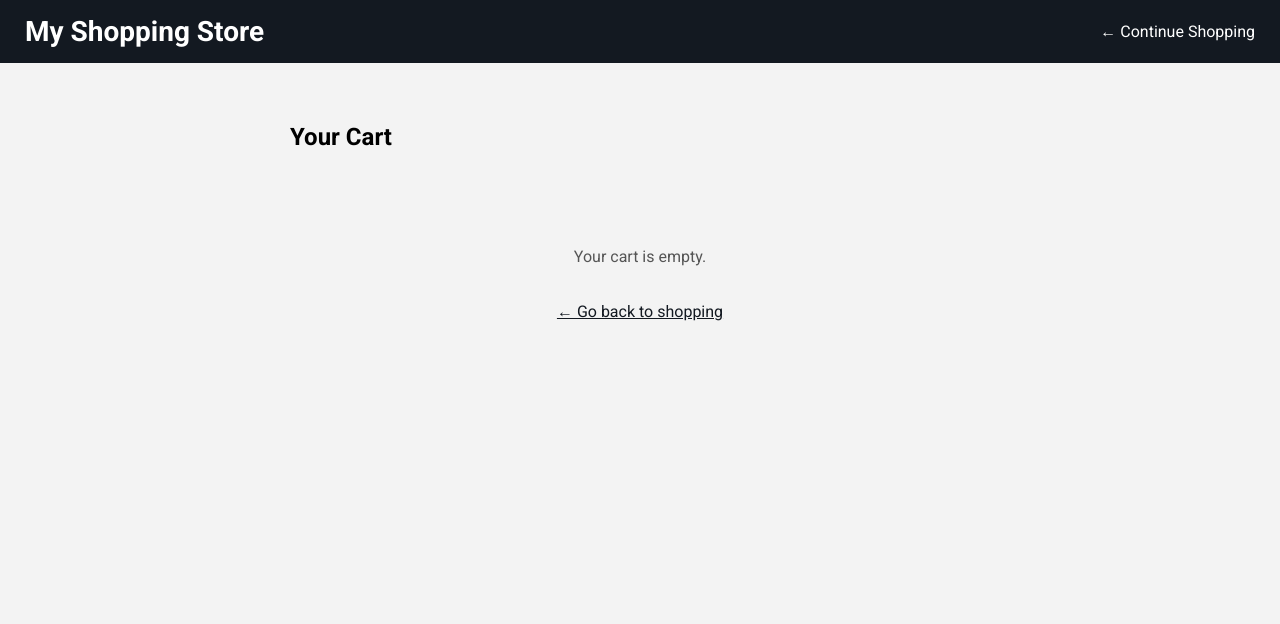
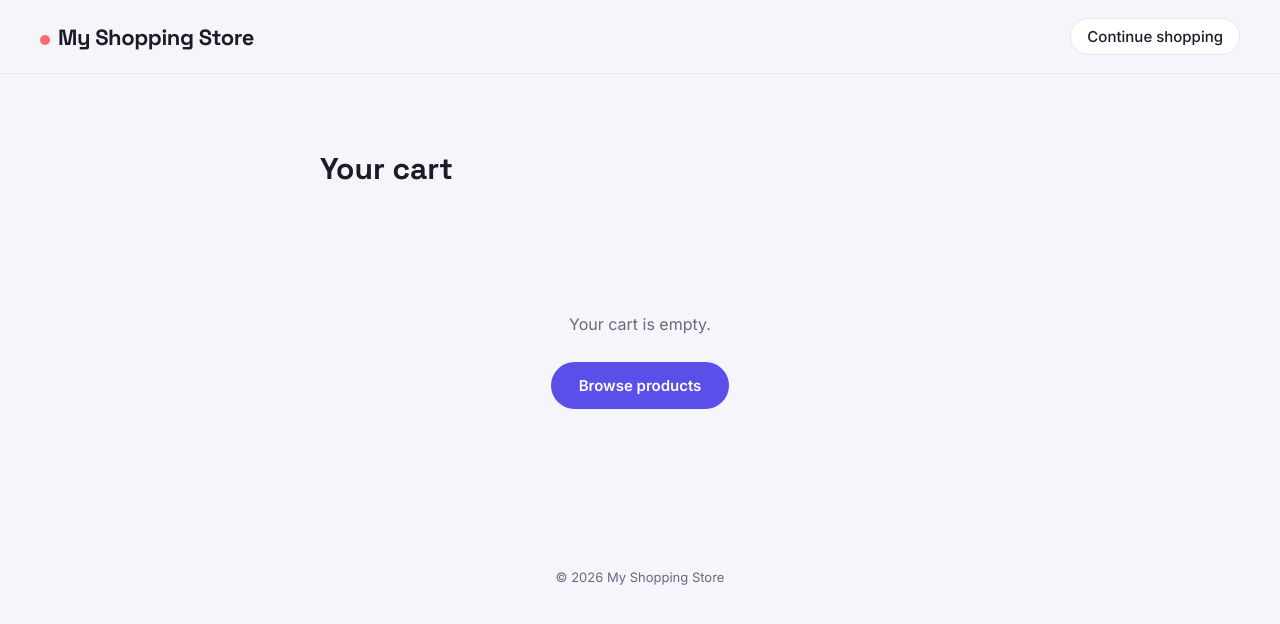
Before and after one commit to shrinithi19/ecommerce-cicd, a Flask app: page /cart in a window 1280 px wide. Shown: the top 624 px of the page. Run offline with Flask 3, Linux system fonts and the light colour scheme.

Commit message:
Refactor cart.html for improved layout and styling

```diff
--- a/templates/cart.html
+++ b/templates/cart.html
@@ -2,47 +2,29 @@
 <html lang="en">
 <head>
     <meta charset="UTF-8">
+    <meta name="viewport" content="width=device-width, initial-scale=1.0">
     <title>Your Cart</title>
-    <link href="https://fonts.googleapis.com/css2?family=Roboto:wght@300;400;500;700&display=swap" rel="stylesheet">
-    <style>
-        body { font-family: 'Roboto', sans-serif; background-color: #f3f3f3; margin: 0; }
-        .navbar { background-color: #131921; color: white; padding: 15px 25px; display: flex; justify-content: space-between; align-items: center; }
-        .navbar h1 { margin: 0; font-size: 28px; }
-        .navbar a { color: white; text-decoration: none; }
-        .container { padding: 40px; max-width: 700px; margin: 0 auto; }
-        .cart-item { background: white; border-radius: 8px; padding: 15px 20px; margin-bottom: 15px; display: flex; align-items: center; box-shadow: 0 2px 6px rgba(0,0,0,0.1); }
-        .cart-item img { width: 70px; height: 70px; border-radius: 6px; margin-right: 20px; }
-        .item-info { flex: 1; }
-        .item-info h3 { margin: 0 0 5px 0; }
-        .item-price { color: #b12704; font-weight: 500; }
-        .qty-form { display: flex; align-items: center; gap: 8px; }
-        .qty-form input { width: 50px; padding: 5px; text-align: center; }
-        .remove-btn { background: none; border: none; color: #b12704; cursor: pointer; font-size: 14px; margin-left: 15px; }
-        .update-btn { padding: 5px 10px; background: #eee; border: 1px solid #ccc; border-radius: 4px; cursor: pointer; }
-        .subtotal { min-width: 90px; text-align: right; font-weight: 500; }
-        .total-box { background: white; border-radius: 8px; padding: 20px; margin-top: 20px; text-align: right; font-size: 20px; font-weight: 700; box-shadow: 0 2px 6px rgba(0,0,0,0.1); }
-        .empty { text-align: center; color: #555; padding: 60px 0; }
-        .back-link { display: inline-block; margin-top: 20px; color: #131921; }
-    </style>
+    <link rel="stylesheet" href="{{ url_for('static', filename='style.css') }}">
 </head>
 <body>
     <div class="navbar">
-        <h1>My Shopping Store</h1>
-        <a href="/">&larr; Continue Shopping</a>
+        <h1><span class="logo-dot"></span>My Shopping Store</h1>
+        <a href="/" class="cart-link">Continue shopping</a>
     </div>
-    <div class="container">
-        <h2>Your Cart</h2>
+
+    <div class="cart-wrap">
+        <h2>Your cart</h2>
         {% if items %}
             {% for item in items %}
             <div class="cart-item">
-                <img src="{{ item.image }}" alt="{{ item.name }}">
+                <div class="thumb"><img src="{{ item.image }}" alt="{{ item.name }}"></div>
                 <div class="item-info">
                     <h3>{{ item.name }}</h3>
-                    <span class="item-price">${{ item.price }}</span>
+                    <span class="price">${{ item.price }}</span>
                 </div>
-                <form class="qty-form" action="/cart/update/{{ item.id }}" method="POST">
+                <form class="stepper" action="/cart/update/{{ item.id }}" method="POST">
                     <input type="number" name="quantity" value="{{ item.quantity }}" min="0">
-                    <button type="submit" class="update-btn">Update</button>
+                    <button type="submit">Update</button>
                 </form>
                 <div class="subtotal">${{ "%.2f"|format(item.subtotal) }}</div>
                 <form action="/cart/remove/{{ item.id }}" method="POST">
@@ -51,14 +33,17 @@
             </div>
             {% endfor %}
             <div class="total-box">
-                Total: ${{ "%.2f"|format(total) }}
+                <span>Total</span>
+                <strong>${{ "%.2f"|format(total) }}</strong>
             </div>
         {% else %}
-            <div class="empty">
+            <div class="empty-cart">
                 <p>Your cart is empty.</p>
-                <a href="/" class="back-link">&larr; Go back to shopping</a>
+                <a href="/" class="btn" style="text-decoration: none; display: inline-block; margin-top: 12px;">Browse products</a>
             </div>
         {% endif %}
     </div>
+
+    <div class="footer">&copy; 2026 My Shopping Store</div>
 </body>
 </html>
```
